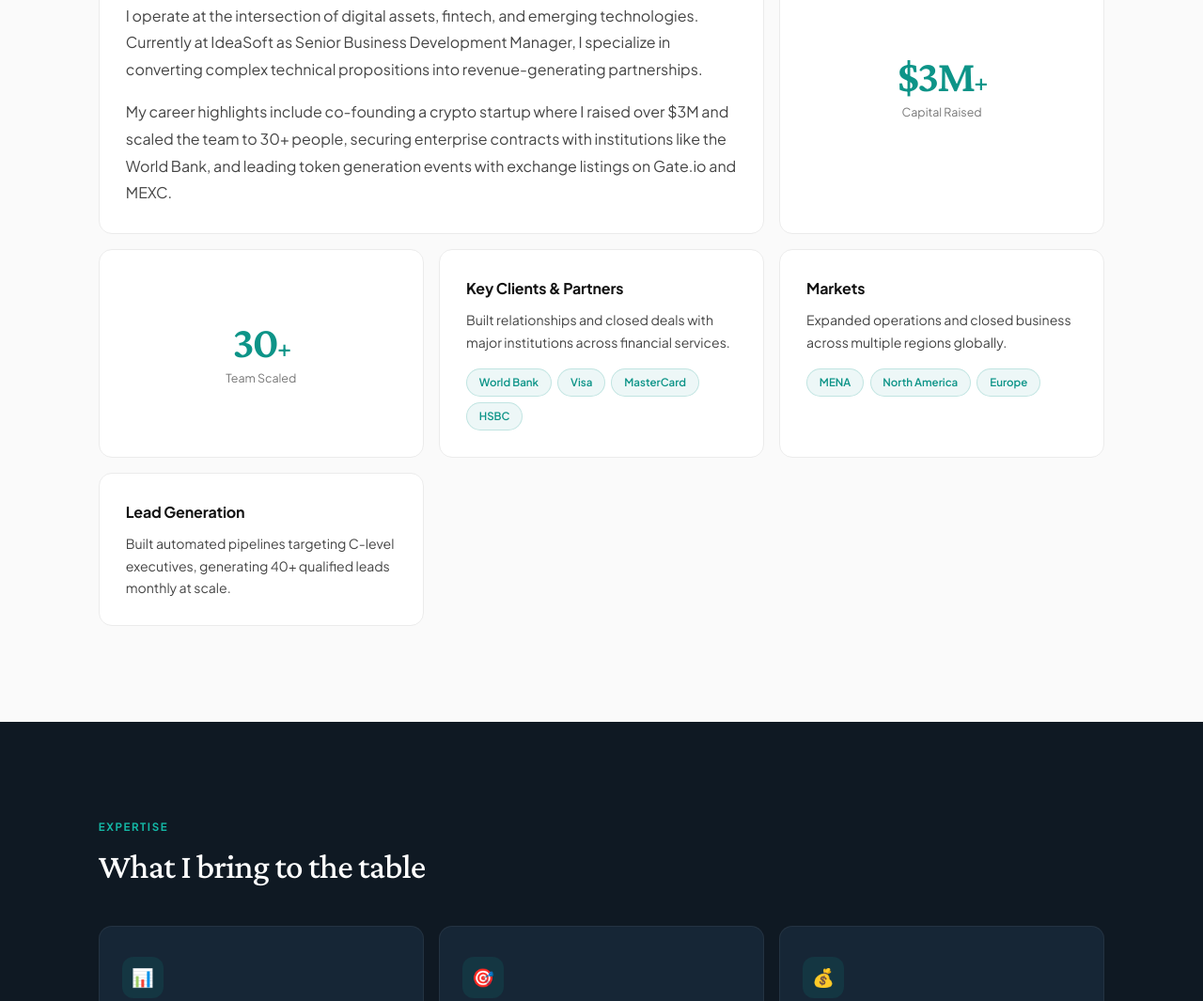
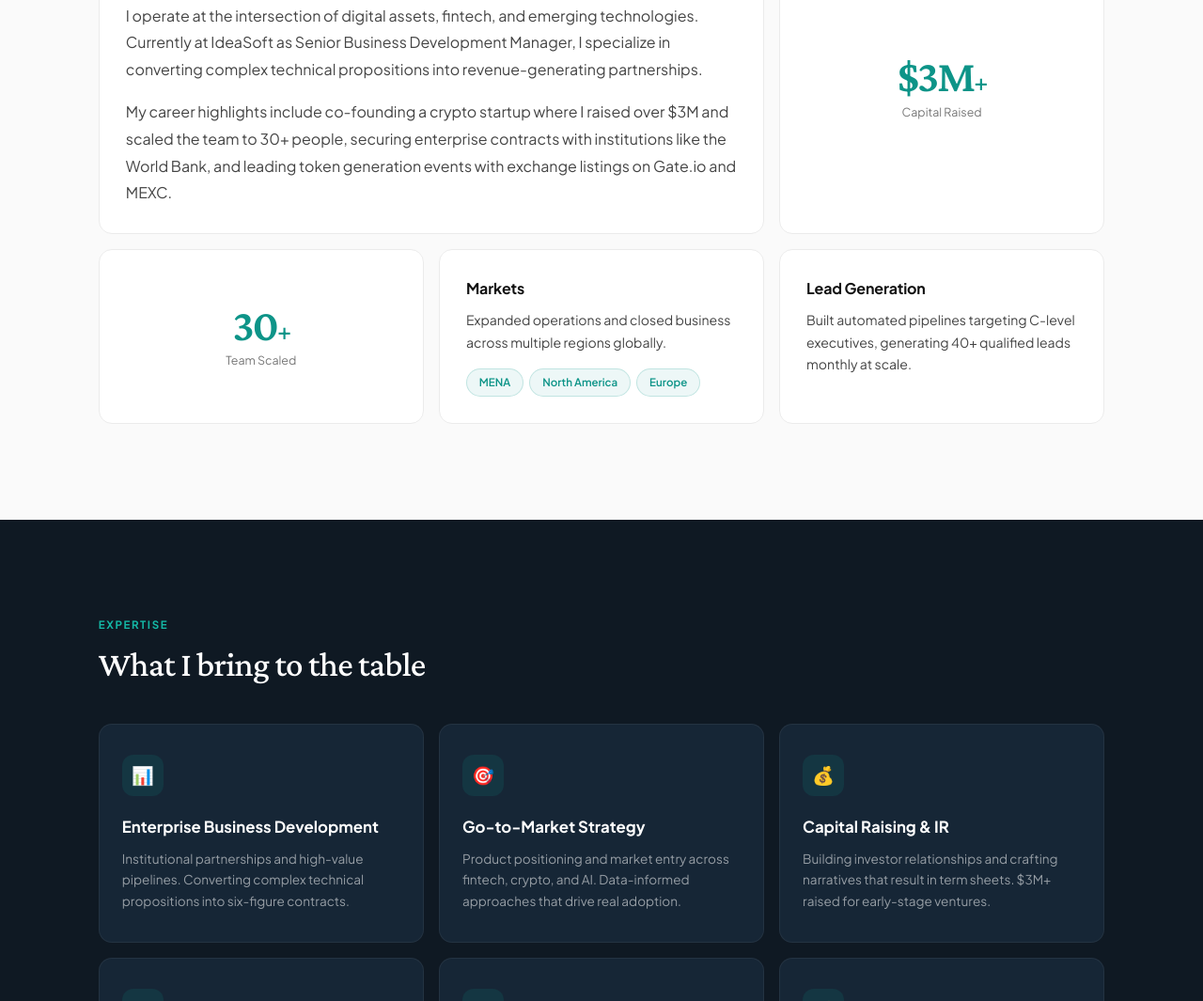
Before and after one commit to EL00Z/mtrx, a plain HTML site: page index.html in a window 1280 px wide. Shown: the part 1078-2143 px from the top of the page at 94% size. Drawn offline with nearby package versions, Linux system fonts and the light colour scheme.

Commit message:
Update index.html

```diff
--- a/index.html
+++ b/index.html
@@ -938,17 +938,6 @@
                     <div class="num-label">Team Scaled</div>
                 </div>
 
-                <div class="bento-card b-highlight ao ao-d3">
-                    <h3>Key Clients &amp; Partners</h3>
-                    <p>Built relationships and closed deals with major institutions across financial services.</p>
-                    <div class="pill-list">
-                        <span class="pill">World Bank</span>
-                        <span class="pill">Visa</span>
-                        <span class="pill">MasterCard</span>
-                        <span class="pill">HSBC</span>
-                    </div>
-                </div>
-
                 <div class="bento-card b-wide ao ao-d4">
                     <h3>Markets</h3>
                     <p>Expanded operations and closed business across multiple regions globally.</p>
```
